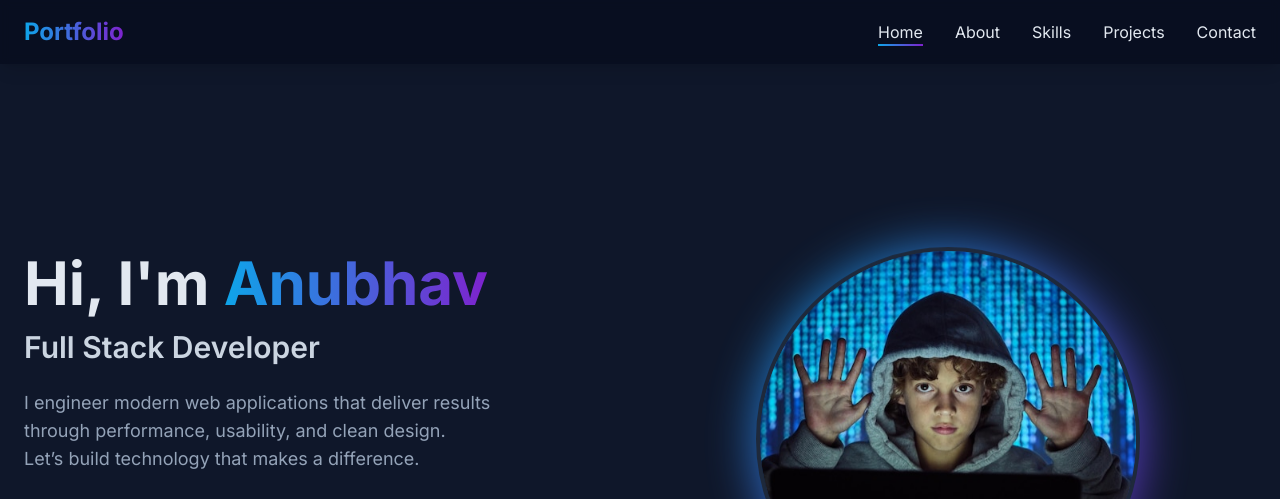
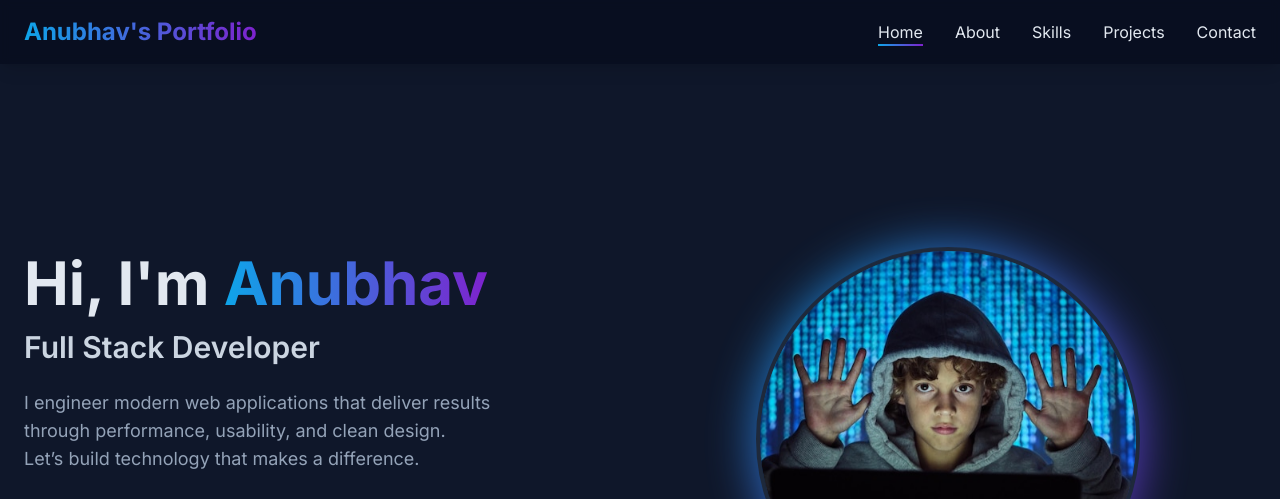
Before and after one commit to anuuuuu0094/portfolio, a plain HTML site: page index.html in a window 1280 px wide. Shown: the top 499 px of the page. Drawn offline with nearby package versions, Linux system fonts and the light colour scheme.

Commit message:
Portfolio

```diff
--- a/index.html
+++ b/index.html
@@ -153,7 +153,7 @@
     <nav class="fixed w-full bg-darker/50 backdrop-blur-sm z-50 shadow-lg">
         <div class="container mx-auto px-6 py-4">
             <div class="flex justify-between items-center">
-                <a href="#" class="text-2xl font-bold gradient-text">Portfolio</a>
+                <a href="#" class="text-2xl font-bold gradient-text">Anubhav's Portfolio</a>
 
                 <!-- Mobile menu button -->
                 <div class="md:hidden">
```
Also changed, not shown: 1 other file.
